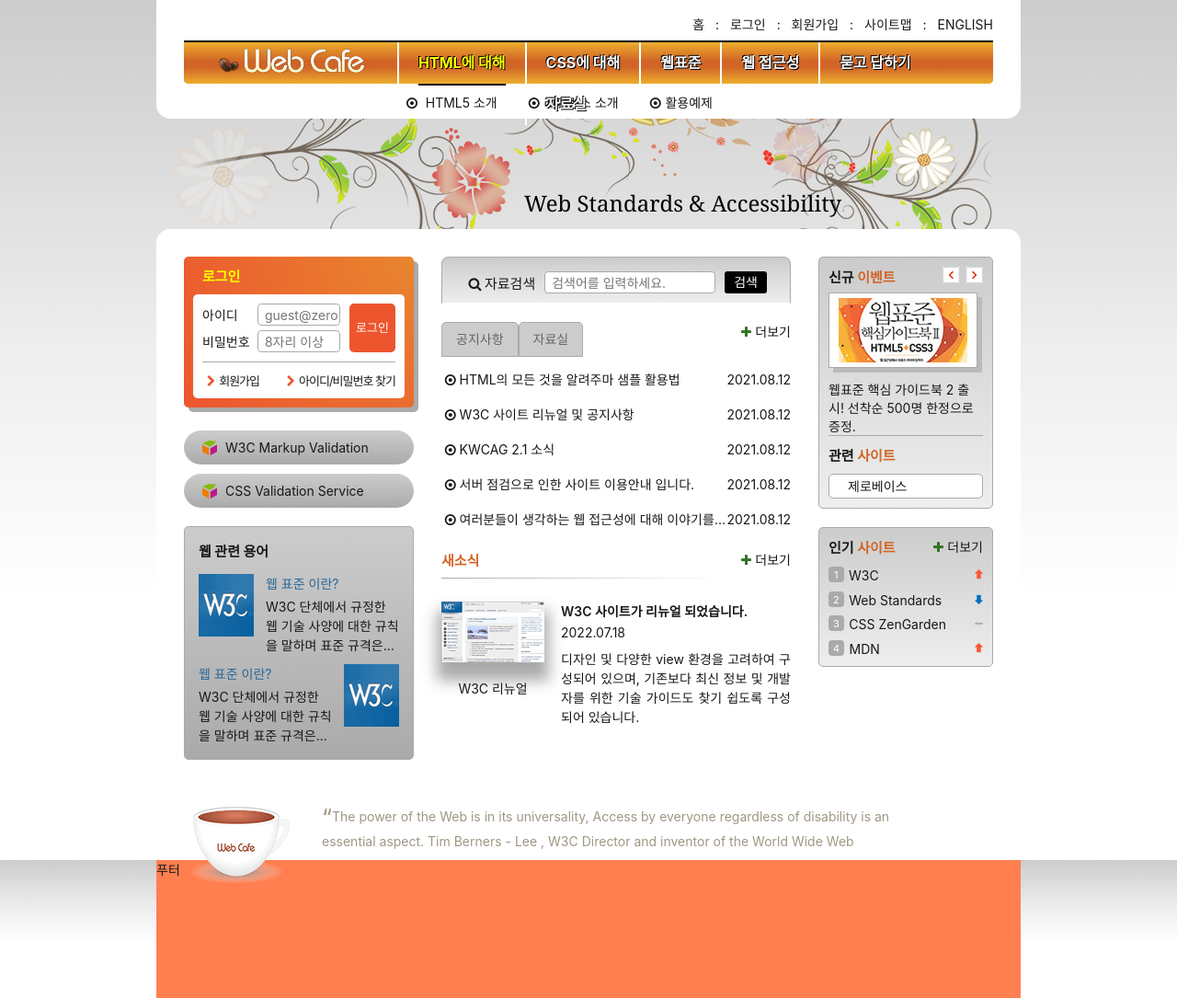
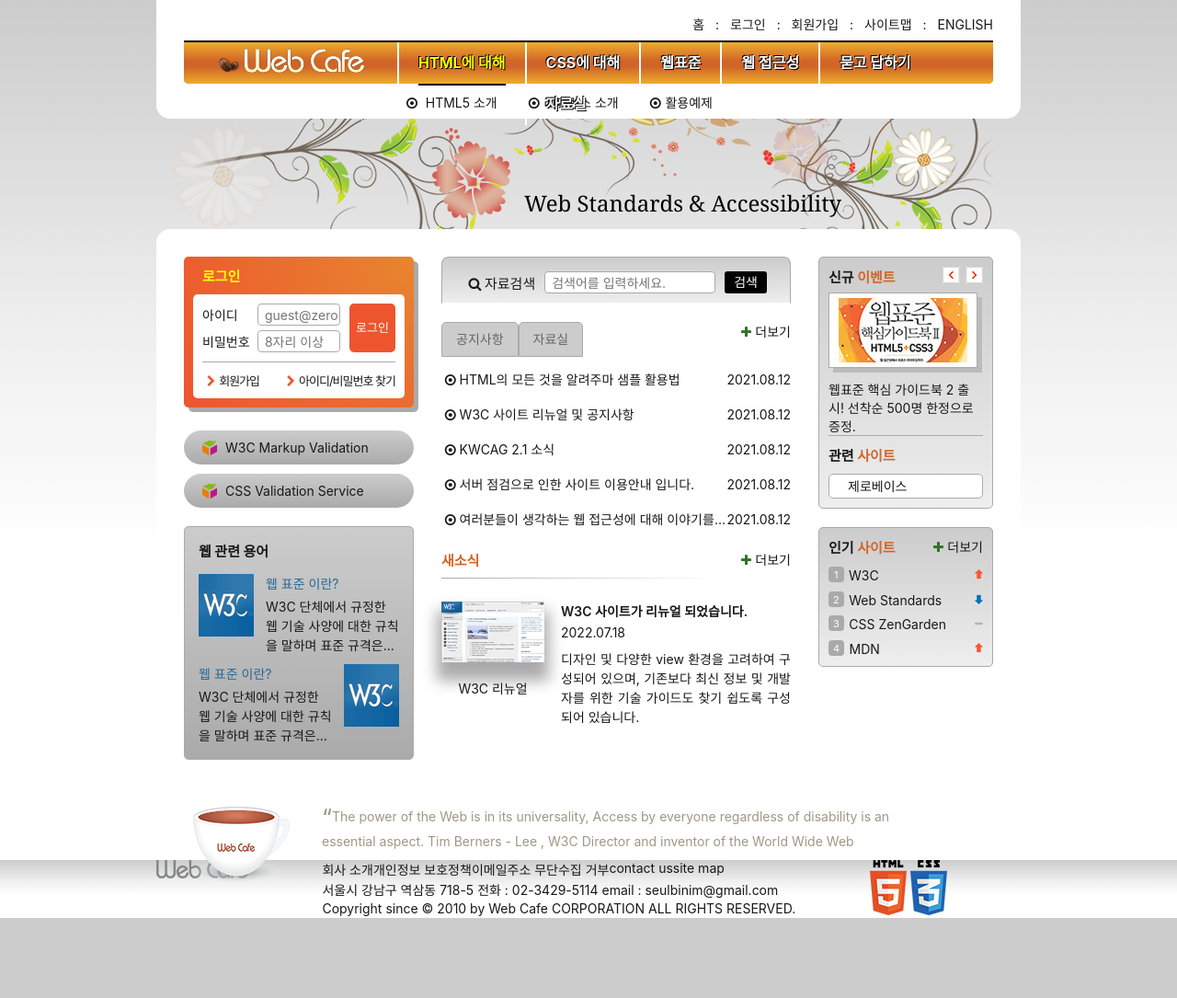
Before and after one commit to eunoo1995/zeroConnecTo, a website: page HTML5/index.html in a window 1280 px wide. Shown: the whole page at 92% size. After the commit the page ends 998 px from the top, so only its background shows below. Drawn offline with Linux system fonts and the light colour scheme; a web font is replaced by a local one.

Commit message:
푸터 그리드 디자인 스스로

```diff
--- a/HTML5/css/index.css
+++ b/HTML5/css/index.css
@@ -997,6 +997,31 @@
   background: #ccc linear-gradient(to bottom, #ccc 0%, #eee 35%, #fff 60%, #fff 100%);
 }
 .footer-inner {
-  background: coral;
-  height: 150px;
+  display: grid;
+  grid-area: "a" / "b" / "c" / "d" / "e";
+  grid-template-areas:
+    "a b e"
+    "a c e"
+    "a d e";
 }
+
+.footer-logo {
+  grid-area: a;
+}
+
+.guide-list {
+  grid-area: b;
+  display: flex;
+}
+
+.address {
+  grid-area: c;
+}
+
+.copyright {
+  grid-area: d;
+}
+
+.badge-container {
+  grid-area: e;
+}
--- a/HTML5/index.html
+++ b/HTML5/index.html
@@ -426,7 +426,29 @@
       <footer class="sr-only">출처 : W3C, http://w3.org/WAI/</footer>
     </article>
     <footer class="footer">
-      <div class="footer-inner">푸터</div>
+      <div class="footer-inner">
+        <a href="/" class="footer-logo">
+          <img src="assets/footer_logo.png" alt="web cafe" />
+        </a>
+        <ul class="guide-list">
+          <li><a href="/">회사 소개</a></li>
+          <li><a href="/">개인정보 보호정책</a></li>
+          <li><a href="/">이메일주소 무단수집 거부</a></li>
+          <li><a href="/">contact us</a></li>
+          <li><a href="/">site map</a></li>
+        </ul>
+        <address class="address">
+          <span>서울시 강남구 역삼동 718-5</span>
+          <span>전화 : 02-3429-5114</span>
+          <span>email : <a href="mailto:seulbinim@gmail.com">seulbinim@gmail.com</a></span>
+        </address>
+        <small class="copyright"> Copyright since &copy; 2010 by Web Cafe CORPORATION ALL RIGHTS RESERVED. </small>
+
+        <div class="badge-container">
+          <img class="badge-html" src="assets/html5_logo.png" alt="최신 표준인 HTML5를 사용하여 마크업 했습니다." />
+          <img class="badge-css" src="assets/css3_logo.png" alt="최신 기술인 CSS3를 활용하여 디자인 했습니다." />
+        </div>
+      </div>
     </footer>
   </body>
 </html>
```
